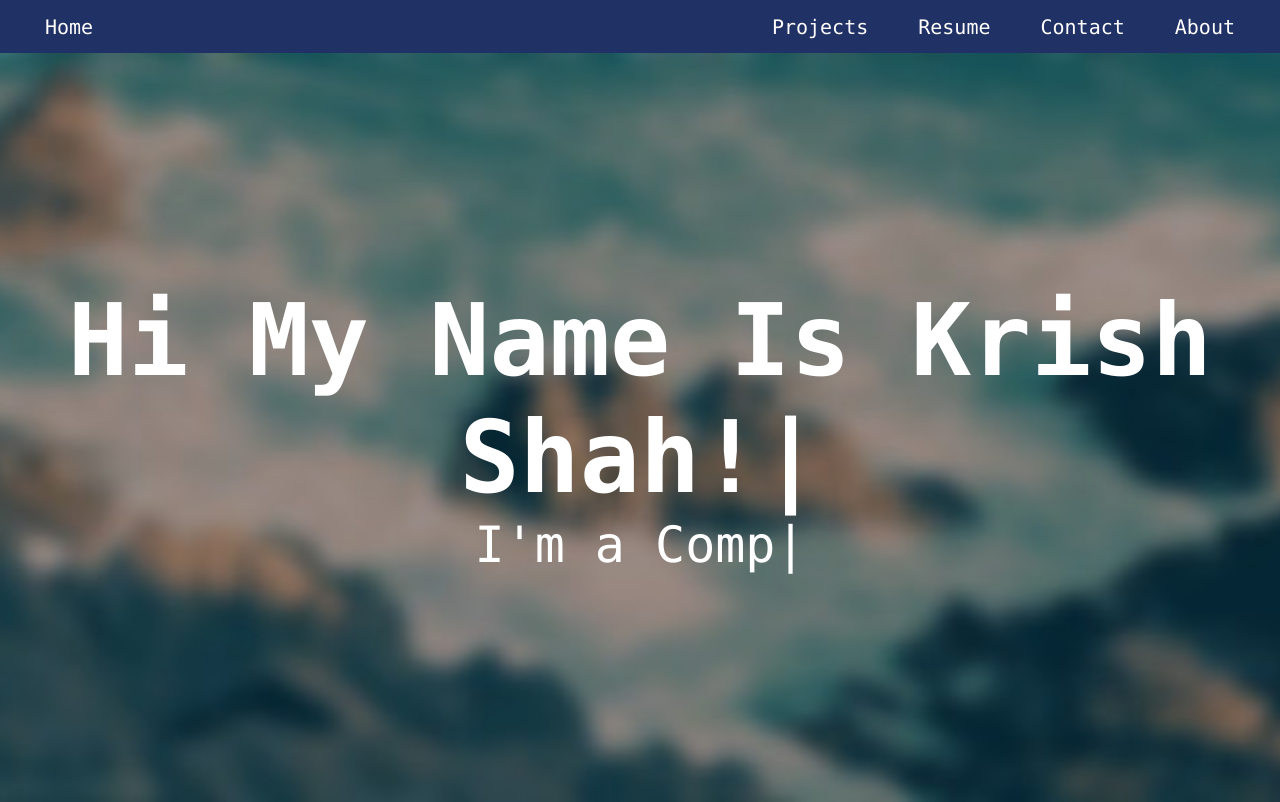
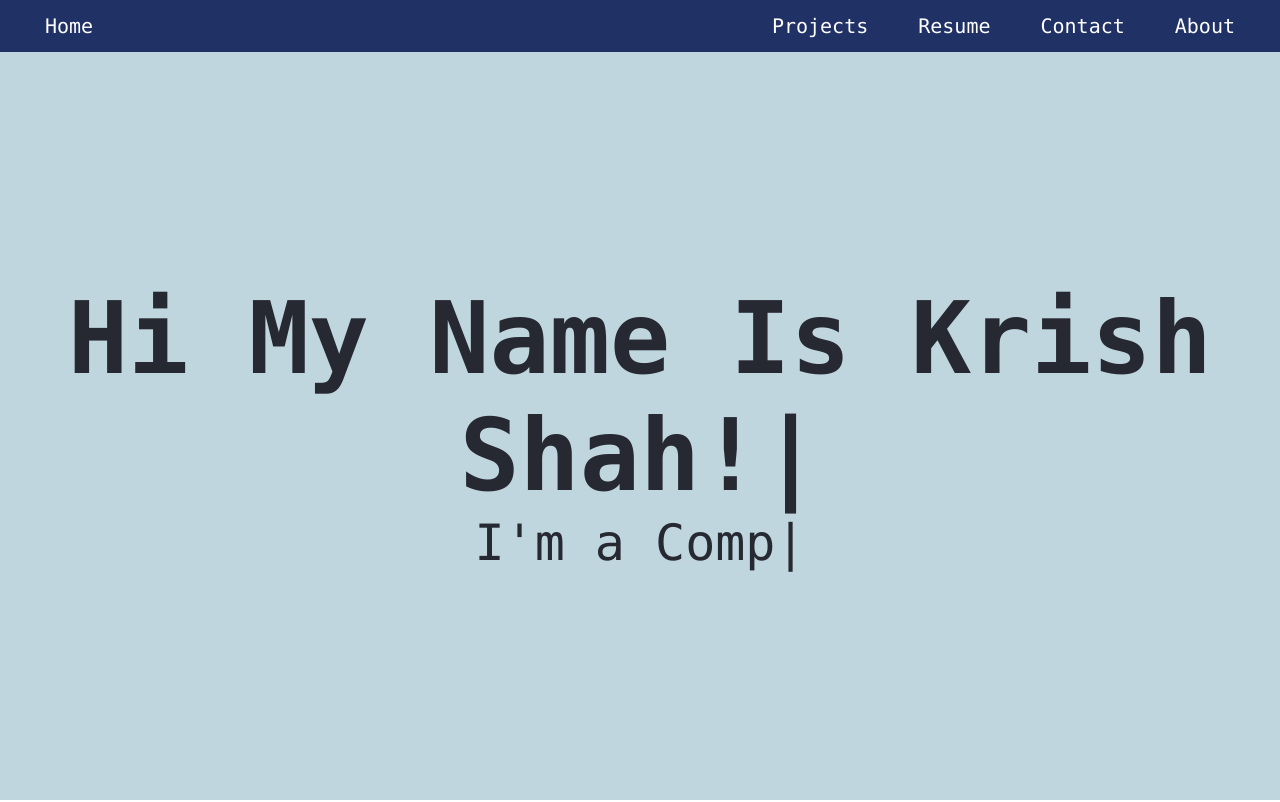
Before and after one commit to kri-shah/kri-shah.-github.io, a React (Create React App) app: page / in a window 1280 px wide. Built offline with nearby package versions, Linux system fonts and the light colour scheme.

Commit message:
Update App.css

```diff
--- a/src/App.css
+++ b/src/App.css
@@ -22,12 +22,12 @@ header{
   margin: 0;
   padding: 0;
   border: 0;
-
+  height: 2.9vh;
 }
 /*does the hover stuff for the buttons*/
 
 a:link, a:visited {
-  height: 25px;
+
   background-color: #203166;
   color: white;
   padding: 14px 25px;
@@ -49,18 +49,9 @@ a:hover, a:active {
   background-color: #404b6b;
 }
 
-
-
-
 .HomePage{
-  /*background-color: rgb(207, 156, 80);*/
-  /*background-image: url(https://wallpaperaccess.com/full/2825710.gif);*/
-  background-image: url("./beach background.jpg");
-  background-repeat: no-repeat;
-  background-position: center;
-  background-size: cover;
-
-  color:rgb(255, 255, 255);
+  background-color: rgb(192, 214, 223);
+  color:rgb(39, 41, 50);
   margin: 0;
   padding: 0;
   border: 0;
@@ -69,17 +60,21 @@ a:hover, a:active {
 
 
   font-size: 50px;
-  height: 93.65vh;
+  height: 93.55vh;
   /*
   display: flex;
   flex-direction: row;
   */
 }
-
+.Home1{
+  padding: 0%;
+  margin: 0;
+}
 
 .Projects{
   margin: 0;
   padding: 0;
+  width: 100%;
 }
 
 #project1{
@@ -90,9 +85,10 @@ a:hover, a:active {
 
 }
 
+
 #Abt{
   width:100%;
-  height: 93.65vh;
+  height: 93.55vh;
   background-image: url("./nyc.jpg");
   background-repeat: no-repeat;
   background-position: center;
@@ -121,6 +117,11 @@ a:hover, a:active {
 #pa{
   width:85%;
 }
+#pa2{
+  width:85%;
+
+}
+
 
 img {
   width: 440px;
@@ -233,7 +234,6 @@ img {
   width: 350px;
 
   font-size: 20px;
-
 }
 
 #text1size{
@@ -243,6 +243,8 @@ img {
 }
 #t1s{
   font-size: 15px;
+  text-align: left;
+  margin: 6px;
 }
 
 .carousel-control-prev,
@@ -263,6 +265,7 @@ img {
   right: 50px;
 }
 #Contact{
+  width: 100%;
   display: flex;
   flex-direction: column;
 
@@ -290,8 +293,11 @@ img {
   font-size: 15px;
   color: #e9e9e9;
   font-weight: 10;
+
 }
-
+::placeholder{
+  color:rgb(242, 242, 242);
+}
 #TextBox2{
   background-color: hsla(0, 0%, 34%, 0.602);
   height: 3.5vh;
@@ -361,7 +367,7 @@ img {
   cursor: pointer;
   margin: 10px;
   position:relative;
-  left:-10px;
+
 }
 #Link:hover{
   background-color: hsla(0, 0%, 53%, 0.602);
@@ -379,7 +385,7 @@ img {
   border: 4px solid rgba(255, 255, 255, 0.652);
   cursor: pointer;
   position:relative;
-  left:-12px;
+  left:-5.75px;
 }
 #EmailMe:hover{
   background-color: hsla(0, 0%, 53%, 0.602);
@@ -390,18 +396,15 @@ img {
   background-color:hsla(0, 0%, 34%, 0);
   border-radius: 12px;
   font-size: 25px;
-  width: 70px;
+  width: 50px;
   height: 10px;
   font-family: "Lucida Console", "Courier New", monospace;
-  /*color: rgba(33, 33, 33, 0.652);*/
   color: rgba(255, 255, 255, 0.652);
   font-weight: bold;
   border: 4px solid rgba(255, 255, 255, 0.652);
   cursor: pointer;
-  margin: 10px;
   position:relative;
-  left:-13.5px;
-
+  left:5px;
 }
 #GitHub:hover{
   background-color: hsla(0, 0%, 53%, 0.602);
@@ -415,3 +418,21 @@ img {
   color: rgba(255, 255, 255, 0.652);
 
 }
+
+#resume2{
+  background-color: hsla(0, 0%, 53%, 0);
+
+}
+#resume2:hover{
+  background-color: hsla(0, 0%, 53%, 0);
+
+}
+
+#abtme2{
+  display: flex;
+  flex-direction: column;
+}
+
+#sne{
+  height: 42px;
+}
```
